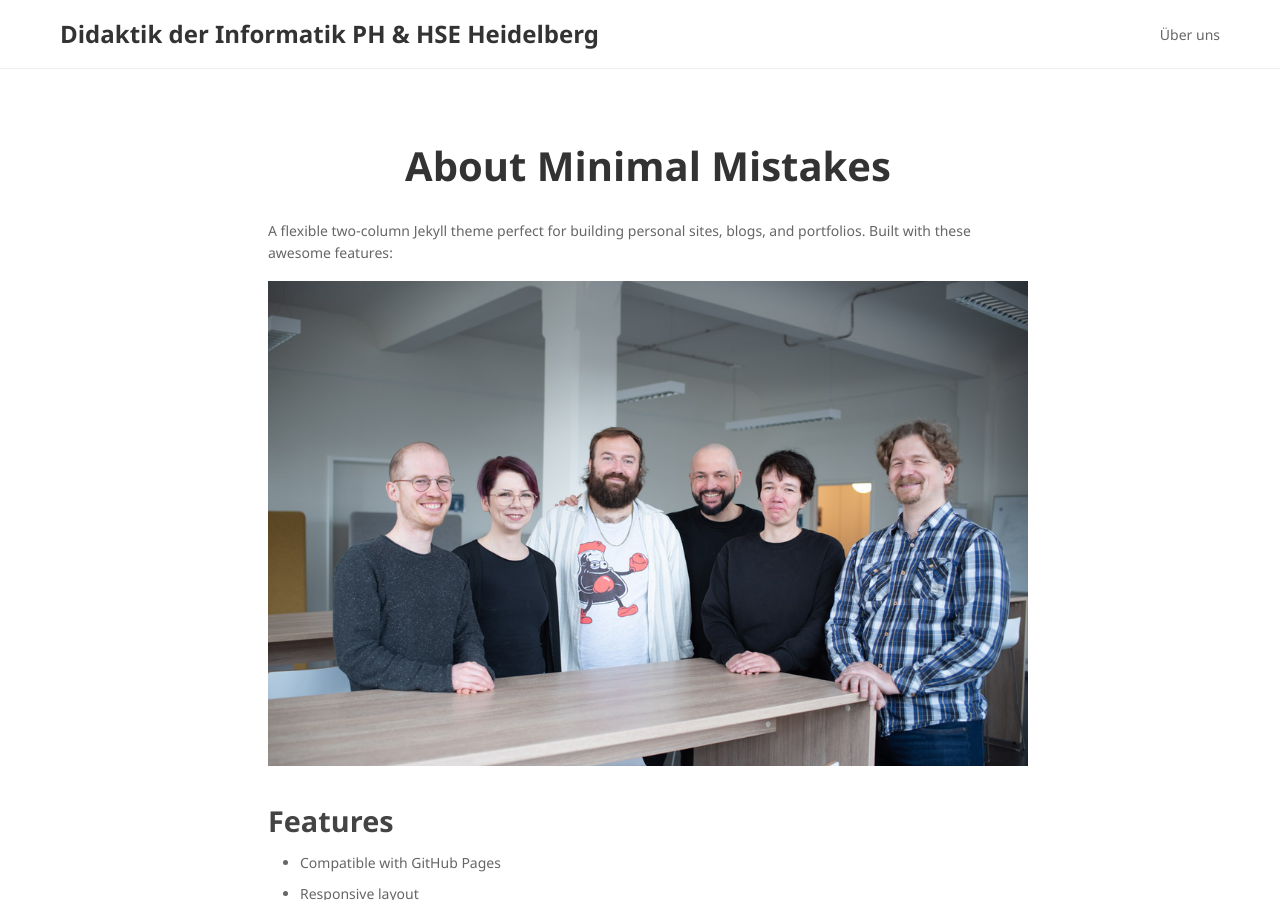
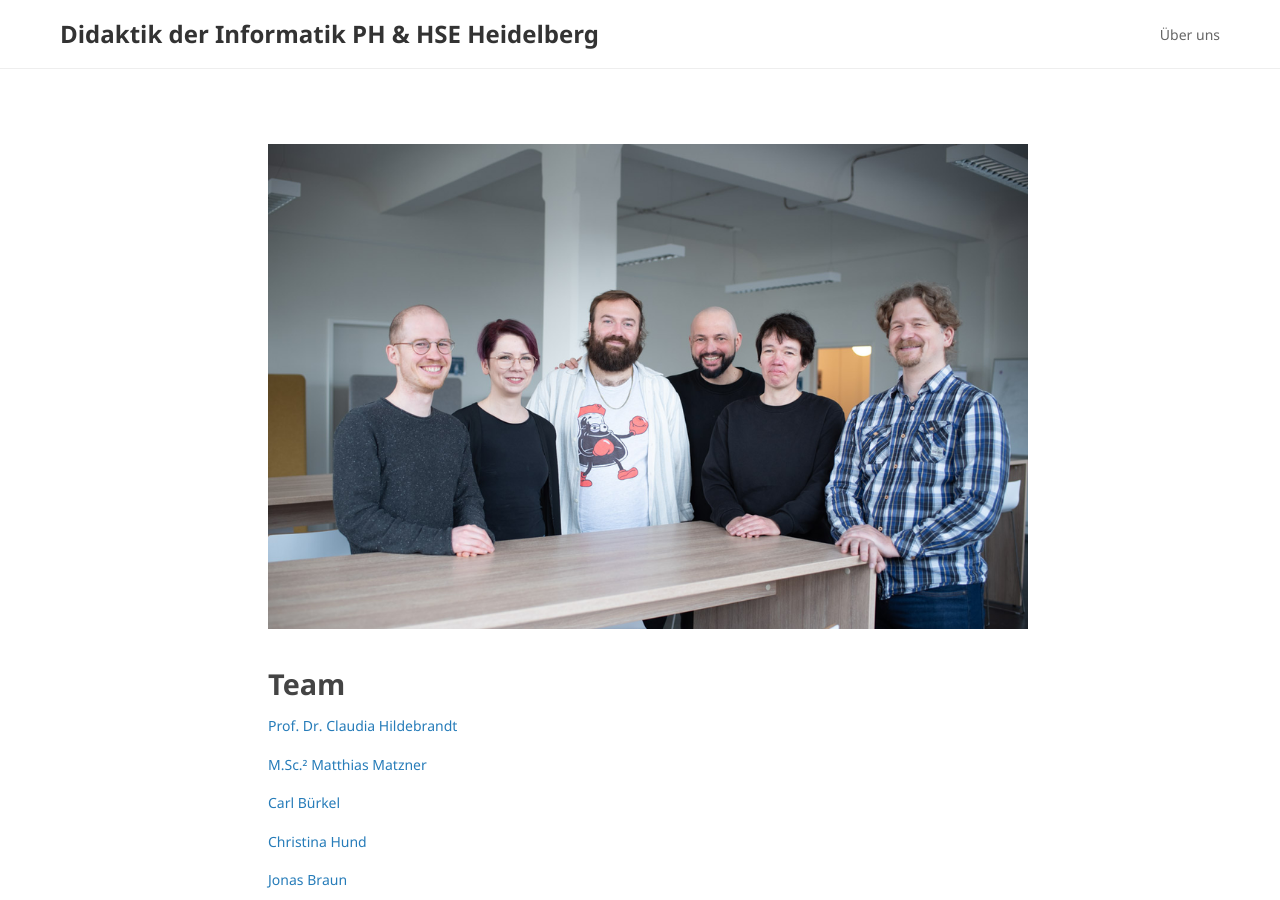
Before and after one commit to DDIHD/DDIHD.github.io, a Jekyll site: the page built from about.md, in a window 1280 px wide and 900 px high. Built offline with Jekyll 4.4.1, drawn with Linux system fonts in a browser that asks for light colours; some of the changed text lies outside the part shown.

Commit message:
Update about.md

```diff
--- a/about.md
+++ b/about.md
@@ -3,31 +3,20 @@
 title: About
 ---
 
-# About Minimal Mistakes
-
-A flexible two-column Jekyll theme perfect for building personal sites, blogs, and portfolios. Built with these awesome features:
-
 ![Team Photo]({{ site.baseurl }}/assets/img/team.png)
 
 
 
-## Features
+## Team
 
-- Compatible with GitHub Pages
-- Responsive layout
-- Customizable navigation
-- Optional header images
-- Social media integration
-- SEO best practices
-- Clean, efficient code
+[Prof. Dr. Claudia Hildebrandt](https://www.hse-heidelberg.de/ueber-die-hse/team-von-a-z/hildebrandt-claudia)
 
-## Support
+[M.Sc.² Matthias Matzner](https://hse-heidelberg.de/ueber-die-hse/team-von-a-z/matzner-matthias)
 
-Need help? Check out our [documentation](https://github.com/pages-themes/minimal) or [contact support](https://github.com/contact) and we'll help you sort it out.
+[Carl Bürkel](https://hse-heidelberg.de/ueber-die-hse/team-von-a-z/buerkel-carl)
 
-## Contributing
+[Christina Hund](https://www.ph-heidelberg.de/informatik/team/hund/)
 
-Interested in contributing to Minimal Mistakes? We'd love your help. The theme is open source, and you can find it on [GitHub](https://github.com/pages-themes/minimal).
+[Jonas Braun](https://hse-heidelberg.de/ueber-die-hse/team-von-a-z/braun-jonas)
 
-<!-- create link to projects page -->
-[Projekte](/pages/projects)
+[Philipp Jung](https://hse-heidelberg.de/ueber-die-hse/team-von-a-z/jung-philipp)
```
